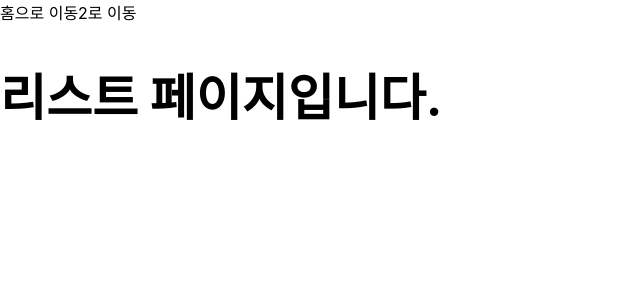
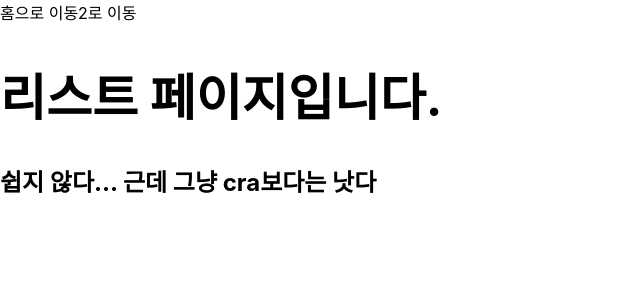
Before and after one commit to hyemimi/test, a Next.js app: page /list in a window 1280 px wide. Shown: the top 300 px of the page, without its empty margins (0-640 px from the left). Built offline with nearby package versions, Linux system fonts and the light colour scheme.

Commit message:
update list.js

```diff
--- a/pages/list.js
+++ b/pages/list.js
@@ -2,6 +2,7 @@ export default function List() {
   return (
     <div>
       <h1>리스트 페이지입니다.</h1>
+      <h2>쉽지 않다... 근데 그냥 cra보다는 낫다</h2>
     </div>
   );
 }
```
